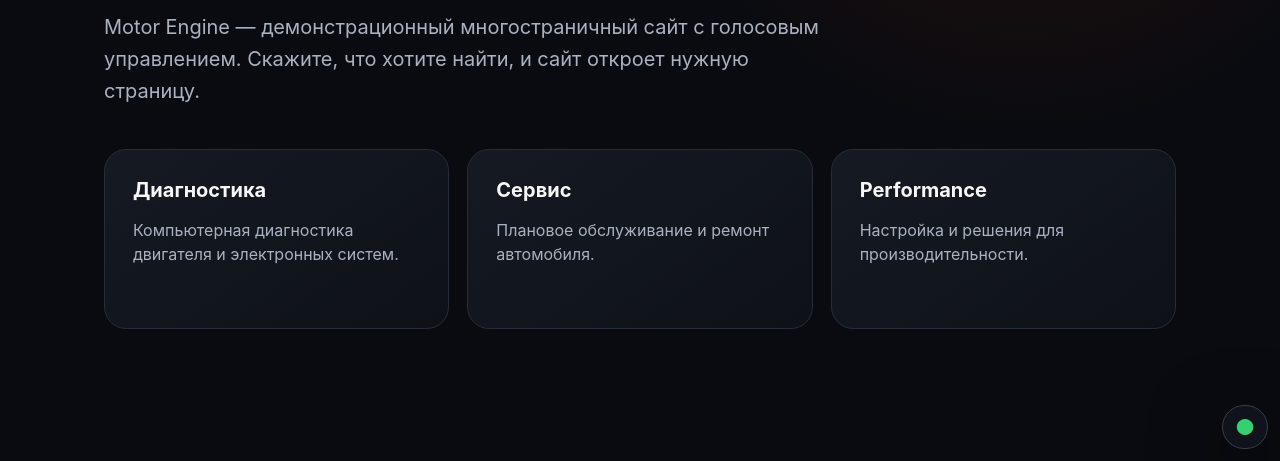
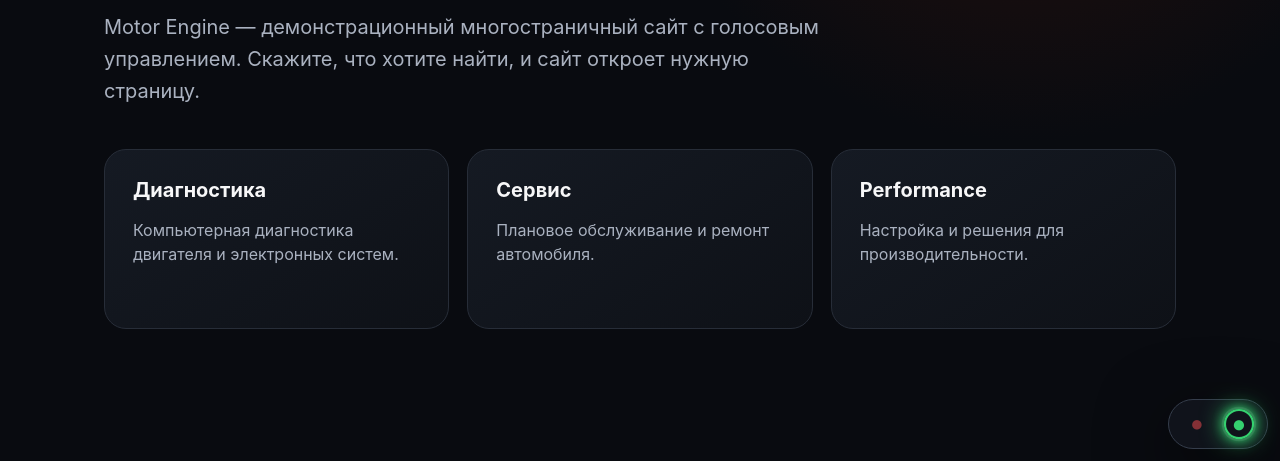
Before and after one commit to nodzone-cloud/anita, a plain HTML site: page motor-engine/index.html in a window 1280 px wide. Both pictures are taken after a click on the button "🎙 Включить микрофон". Shown: the part 339-800 px from the top of the page. Drawn offline with Linux system fonts and the light colour scheme.

Commit message:
Add files via upload

```diff
--- a/motor-engine/styles.css
+++ b/motor-engine/styles.css
@@ -12,3 +12,45 @@
   0%,100%{filter:brightness(1)}
   50%{filter:brightness(1.18)}
 }
+
+/* Dual voice on/off indicators */
+.voice-toggle{
+  display:flex;
+  align-items:center;
+  gap:14px;
+}
+.voice-dot{
+  width:28px;
+  height:28px;
+  border-radius:50%;
+  border:2px solid transparent;
+  background:transparent;
+  font-size:22px;
+  line-height:1;
+  cursor:pointer;
+  padding:0;
+  display:flex;
+  align-items:center;
+  justify-content:center;
+  transition: box-shadow .2s ease, border-color .2s ease, transform .15s ease;
+}
+.voice-dot-on{
+  color:#35d06f;
+}
+.voice-dot-off{
+  color:#e5484d;
+}
+.voice-dot-active{
+  border-color: currentColor;
+  box-shadow:
+    0 0 0 2px rgba(255,255,255,.08),
+    0 0 10px currentColor,
+    0 0 22px currentColor;
+  transform: scale(1.08);
+}
+.voice-dot:not(.voice-dot-active){
+  opacity:.55;
+}
+.voice-dot:active{
+  transform: scale(.96);
+}
--- a/motor-engine/voice.js
+++ b/motor-engine/voice.js
@@ -176,6 +176,11 @@
   }
 
   function setStatus(text, color, title) {
+    // When compact toggle is active, keep visual state on the dots only
+    if (document.getElementById('voice-toggle')) {
+      updateVoiceToggleUI();
+      return;
+    }
     const s = document.querySelector('.status');
     if (!s) return;
     s.textContent = text;
@@ -598,12 +603,44 @@
     try { recognizer.start(); } catch (e) {}
   }
 
+  function updateVoiceToggleUI() {
+    const onBtn = document.getElementById('voice-on-dot');
+    const offBtn = document.getElementById('voice-off-dot');
+    if (!onBtn || !offBtn) return;
+    if (continuousVoice) {
+      onBtn.classList.add('voice-dot-active');
+      offBtn.classList.remove('voice-dot-active');
+      onBtn.title = 'Микрофон активен (слушает)';
+      offBtn.title = 'Нажмите, чтобы выключить микрофон';
+    } else {
+      offBtn.classList.add('voice-dot-active');
+      onBtn.classList.remove('voice-dot-active');
+      onBtn.title = 'Нажмите, чтобы включить микрофон';
+      offBtn.title = 'Микрофон выключен';
+    }
+  }
+
+  function setVoiceActive(active) {
+    continuousVoice = !!active;
+    if (!continuousVoice) {
+      isSpeaking = false;
+      if (recognizer) {
+        try { recognizer.abort(); } catch (e) {}
+      }
+      stopAudio();
+    } else {
+      markVoiceEnabled();
+      setTimeout(startListening, 200);
+    }
+    updateVoiceToggleUI();
+  }
+
   function compactVoiceUI() {
     const v = document.querySelector('.voice');
     if (!v) return;
     v.style.width = 'auto';
     v.style.maxWidth = 'none';
-    v.style.padding = '8px 12px';
+    v.style.padding = '10px 14px';
     v.style.left = 'auto';
     v.style.right = '12px';
     v.style.bottom = '12px';
@@ -612,15 +649,27 @@
     if (hints) hints.style.display = 'none';
     const heard = v.querySelector('.heard');
     if (heard) heard.style.display = 'none';
-    const s = v.querySelector('.status');
-    if (s) {
-      s.textContent = '●';
-      s.style.color = '#35d06f';
-      s.style.fontSize = '22px';
-      s.title = 'Голосовая навигация активна';
-    }
     const b = v.querySelector('.mic');
     if (b) b.style.display = 'none';
+
+    // Replace status with dual green/red toggle
+    let row = v.querySelector('.voice-row');
+    if (!row) return;
+    let statusBox = row.querySelector('div');
+    if (!statusBox) {
+      statusBox = document.createElement('div');
+      row.appendChild(statusBox);
+    }
+    statusBox.innerHTML = `
+      <div class="voice-toggle" id="voice-toggle">
+        <button type="button" id="voice-off-dot" class="voice-dot voice-dot-off" aria-label="Выключить микрофон" title="Выключить микрофон">●</button>
+        <button type="button" id="voice-on-dot" class="voice-dot voice-dot-on" aria-label="Включить микрофон" title="Включить микрофон">●</button>
+      </div>`;
+    const offBtn = document.getElementById('voice-off-dot');
+    const onBtn = document.getElementById('voice-on-dot');
+    if (offBtn) offBtn.onclick = (e) => { e.preventDefault(); e.stopPropagation(); setVoiceActive(false); };
+    if (onBtn) onBtn.onclick = (e) => { e.preventDefault(); e.stopPropagation(); setVoiceActive(true); };
+    updateVoiceToggleUI();
   }
 
   function showVoiceStart() {
@@ -640,10 +689,9 @@
       const btn = o.querySelector('#voice-start-btn');
       if (btn.disabled) return;
       btn.disabled = true;
-      continuousVoice = true;
-      markVoiceEnabled();
       o.remove();
       compactVoiceUI();
+      setVoiceActive(true);
       playIntroOnce();
     };
   }
@@ -712,10 +760,8 @@
     const mic = document.querySelector('.mic');
     if (mic) {
       mic.onclick = () => {
-        continuousVoice = true;
-        markVoiceEnabled();
         compactVoiceUI();
-        startListening();
+        setVoiceActive(true);
       };
     }
   }
@@ -752,10 +798,9 @@
     try { sessionActive = localStorage.getItem('motorVoiceSession') === '1'; } catch (e) {}
 
     if (sessionActive) {
-      continuousVoice = true;
       introDone = true;
       compactVoiceUI();
-      setTimeout(startListening, 400);
+      setVoiceActive(true);
     } else {
       showVoiceStart();
     }
```
